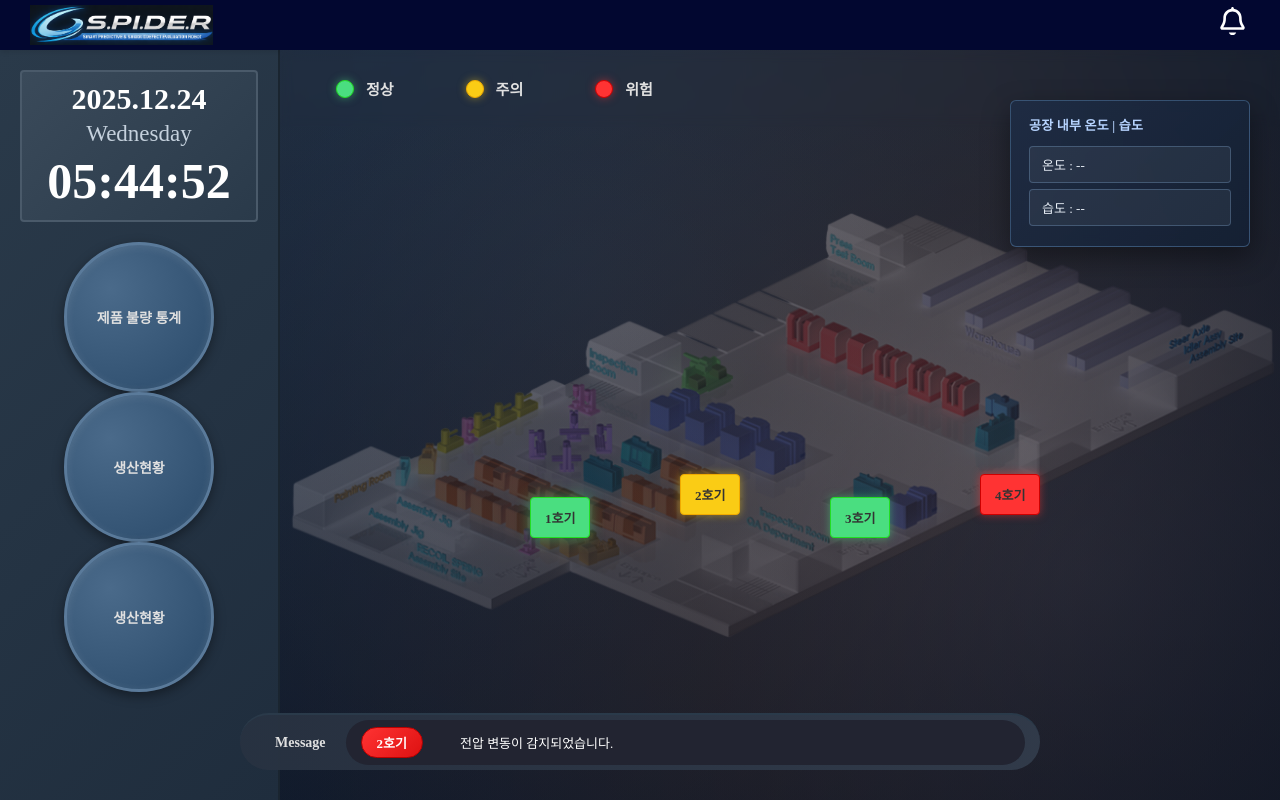
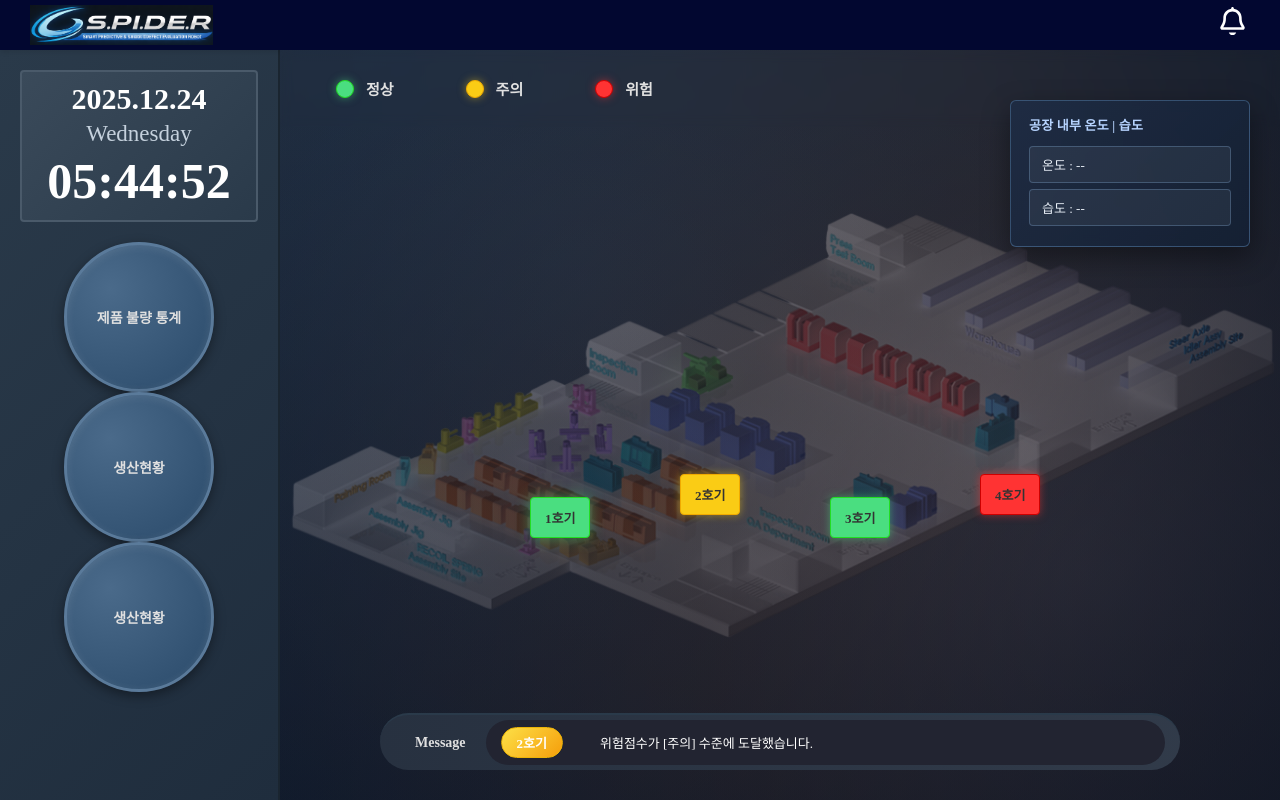
Before and after one commit to betterproject-dev/spider_front, a React (Vite) app: page /monitor in a window 1280 px wide. Built offline with nearby package versions, Linux system fonts and the light colour scheme; no server answers.

Commit message:
feat: 알림 메시지 위험점수를 기반으로 나오도록 추가

```diff
--- a/src/components/MessageSlider/MessageSlider.css
+++ b/src/components/MessageSlider/MessageSlider.css
@@ -72,6 +72,21 @@
   margin-right: 10px;
 }
 
+.machine_num.safe {
+  background: linear-gradient(135deg, #22c55e, #16a34a);
+  border: 1px solid #15803d;
+}
+
+.machine_num.warning {
+  background: linear-gradient(135deg, #fde047, #f59e0b);
+  border: 1px solid #eab308;
+}
+
+.machine_num.danger {
+  background: linear-gradient(135deg, #ff3333, #dd1111);
+  border: 1px solid #bb0000;
+}
+
 .message_text {
   color: #fff;
   font-size: 13px;
--- a/src/components/MessageSlider/MessageSlider.jsx
+++ b/src/components/MessageSlider/MessageSlider.jsx
@@ -43,7 +43,7 @@ const MessageSlider = ({ messages, rowHeight = 35, interval = 3500 }) => {
           >
             {[...messages, messages[0]].map((msg, idx) => (
               <div className="message_item" key={`${msg.machine}-${idx}`}>
-                <div className="machine_num">{msg.machine}</div>
+                <div className={`machine_num ${msg.status}`}>{msg.machine}</div>
                 <div className="message_text">{msg.text}</div>
               </div>
             ))}
--- a/src/components/PageHeader/components/MachineSelector.jsx
+++ b/src/components/PageHeader/components/MachineSelector.jsx
@@ -3,7 +3,7 @@ import '../style/MachineSelector.css'
 import UseNavi from '../../../hooks/UseNavi';
 
 // 기계 번호 목록
-const MACHINES = [1, 2, 3, 4, 5, 6, 7, 8, 9, 10];
+const MACHINES = [1, 2, 3, 4];
 
 const MachineSelector = ({ onMachineChange }) => {
   const { machineNum } = useParams();
--- a/src/features/MonitoringMain/pages/MonitoringMain.jsx
+++ b/src/features/MonitoringMain/pages/MonitoringMain.jsx
@@ -1,48 +1,71 @@
 import "../styles/MonitoringMain.css";
-import { useState, useEffect } from "react";
+import { useState, useEffect, useMemo } from "react";
 import factoryImg from "../../../img/factory_bg.png";
 import UseNavi from "../../../hooks/UseNavi";
 import MessageSlider from "../../../components/MessageSlider/MessageSlider";
 import { io } from "socket.io-client";
 import Loading from "../../../components/Loading/Loading";
 
-const MESSAGE_ROW_HEIGHT = 35;
-const alertMessages = [
-  { machine: "1호기", text: "온도 수치가 허용범위를 초과하였습니다." },
-  { machine: "2호기", text: "전압 변동이 감지되었습니다." },
-  { machine: "3호기", text: "누수가 발생했습니다." },
-  { machine: "4호기", text: "진동 수치가 기준을 초과했습니다." },
-];
+const getStatus = (score) => {
+  if (score >= 70) return { label: "위험", class: "danger", type: 2 };
+  if (score >= 40) return { label: "주의", class: "warning", type: 2 };
+  return { label: "정상", class: "safe", type: 0 };
+};
 
 const MonitoringMain = ({ realTimeData, lastScore }) => {
   const { goTo } = UseNavi();
 
   const [currentTime, setCurrentTime] = useState(new Date());
   const [messageIndex, setMessageIndex] = useState(0);
-  const [transitionOn, setTransitionOn] = useState(true);
   // WebSocket으로 받아올 온도/습도 상태
   const [temperature, setTemperature] = useState(null);
   const [humidity, setHumidity] = useState(null);
 
-  const getStatus = (score) => {
-    if (score >= 70) return "danger";
-    if (score >= 40) return "warning";
-    return "safe";
-  };
+  const todayweek = currentTime.getDay();
+  const formattedDate = `${currentTime.getFullYear()}.${(currentTime.getMonth()+1)}.${currentTime.getDate()}`;
+  const hours = String(currentTime.getHours()).padStart(2, '0');
+  const minutes = String(currentTime.getMinutes()).padStart(2, '0');
+  const seconds = String(currentTime.getSeconds()).padStart(2, '0');
+  const time = `${hours}:${minutes}:${seconds}`;
+  const sec = `${seconds}`;
 
-  const currentData = realTimeData[realTimeData.length - 1];
-  const currentLeak = currentData && currentData.leak; // 누수 최신 데이터 (1개)
+  const dayNames = ['Sunday', 'Monday', 'Tuesday', 'Wednesday', 'Thursday', 'Friday', 'Saturday'];
+  const dayName = dayNames[todayweek];
 
-  // 현재 기계 1호기 위험도 상태
-  // 위험점수 + 누수 여부(누수 발생 시 곧바로 위험)
-  const currentStatus = currentLeak === 0 ? "danger" : getStatus(lastScore);
+  const currentStatus = useMemo(() => {
+    const currentData = realTimeData[realTimeData.length - 1];
+    const currentLeak = currentData?.leak ?? 1;
+
+    // 누수 발생(0) 시 곧바로 위험 처리
+    if (currentLeak === 0) {
+      return { label: "위험", class: "danger", type: 1 }; // 누수는 type 1
+    }
+    return getStatus(lastScore);
+  }, [realTimeData, lastScore]);
+
+  // 알림 메시지
+  // 1호기 제외는 더미 데이터
+  const alertMessages = useMemo(() => {
+    const getMessageText = (type, label) => {
+      if (type === 0) return "현재 모든 시스템이 정상 가동 중입니다.";
+      if (type === 1) return "경고: 누수가 발생했습니다.";
+      return `위험점수가 [${label}] 수준에 도달했습니다.`;
+    };
+
+    return [
+      { machine: "1호기", text: getMessageText(currentStatus.type, currentStatus.label), status: currentStatus.class },
+      { machine: "2호기", text: "위험점수가 [주의] 수준에 도달했습니다.", status: "warning" },
+      { machine: "3호기", text: "현재 모든 시스템이 정상 가동 중입니다.", status: "safe" },
+      { machine: "4호기", text: "누수가 발생했습니다.", status: "danger" },
+    ];
+  }, [currentStatus]);
 
   // 센서 데이터 또는 위험점수가 들어오지 않는 경우 로딩
   if (!realTimeData || !lastScore) {
     return (
       <>
       <div className="wrap">
-        <Loading />
+        <Loading message="센서 데이터 수신 대기 중..." />
       </div>
       </>
     )
@@ -86,26 +109,6 @@ const MonitoringMain = ({ realTimeData, lastScore }) => {
     return () => clearInterval(ticker);
   }, []);
 
-  const handleMessageTransitionEnd = () => {
-    if (messageIndex === alertMessages.length) {
-      setTransitionOn(false);
-      setMessageIndex(0);
-      setTimeout(() => setTransitionOn(true), 50);
-    }
-  };
-
-  const todayweek = currentTime.getDay();
-  const formattedDate = `${currentTime.getFullYear()}.${(currentTime.getMonth()+1)}.${currentTime.getDate()}`;
-  const hours = String(currentTime.getHours()).padStart(2, '0');
-  const minutes = String(currentTime.getMinutes()).padStart(2, '0');
-  const seconds = String(currentTime.getSeconds()).padStart(2, '0');
-  const time = `${hours}:${minutes}:${seconds}`;
-  const sec = `${seconds}`;
-
-  const dayNames = ['Sunday', 'Monday', 'Tuesday', 'Wednesday', 'Thursday', 'Friday', 'Saturday'];
-  const dayName = dayNames[todayweek];
-
-
   return (
     <>
       <div className="wrap">
@@ -138,7 +141,7 @@ const MonitoringMain = ({ realTimeData, lastScore }) => {
               <div className="temp">온도 : {temperature !== null ? `${temperature}℃` : "--"}</div>
               <div className="hum">습도 : {humidity !== null ? `${humidity}%` : "--"}</div>
             </div>
-            <div className={`machine_1 ${currentStatus}`} onClick={() => goTo("/dashboard/1")}>
+            <div className={`machine_1 ${currentStatus.class}`} onClick={() => goTo("/dashboard/1")}>
               1호기
             </div>
             <div className="machine_2">2호기</div>
--- a/src/features/MonitoringMain/styles/MonitoringMain.css
+++ b/src/features/MonitoringMain/styles/MonitoringMain.css
@@ -1,13 +1,5 @@
 /* 메시지 슬라이더 하단 고정 및 가시성 개선 */
 .message-area {
-  position: fixed;
-  left: 0;
-  right: 0;
-  bottom: 0;
-  z-index: 100;
-  width: 100vw;
-  display: flex;
-  justify-content: center;
   pointer-events: none; /* 내부 클릭 방지 시 해제 */
 }
 .message-area .monitor_message {
--- a/src/utils/sensorConfig.js
+++ b/src/utils/sensorConfig.js
@@ -15,15 +15,15 @@ const SENSOR_LIST = [
 const checkIsNormal = (sensor, data) => {
   if (!sensor || !data) return true;
 
-  const sensorName = sensor.eng_name
+  const sensorKey = sensor.key
 
   // 누수 센서일 경우: 1이면 정상, 0이면 누수 발생
-  if (sensorName === "leak") {
-    return data[sensorName] === sensor.normal;
+  if (sensor.eng_name === "leak") {
+    return data[sensorKey] === sensor.normal;
   }
 
   // 나머지 센서:기준값(normal)보다 낮으면 정상
-  return data[sensorName] < sensor.normal;
+  return data[sensorKey] < sensor.normal;
 };
 
 export default { SENSOR_LIST, checkIsNormal };
```
